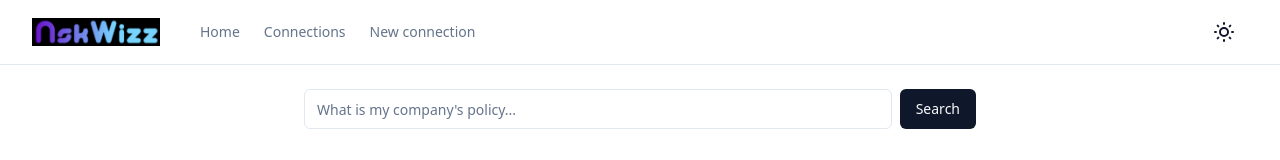
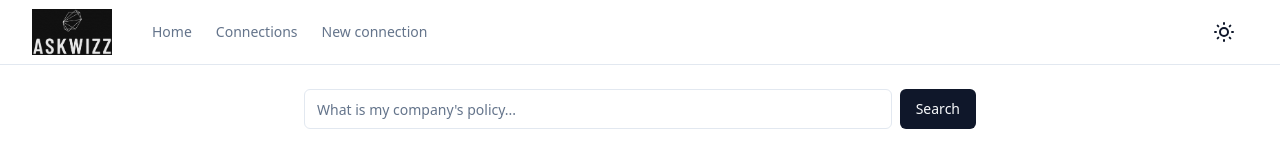
Before and after one commit to askwizz/askwizz, a Next.js app in the folder ui/: page / in a window 1280 px wide. Shown: the top 160 px of the page. Built offline with nearby package versions, Linux system fonts and the light colour scheme; no server answers.

Commit message:
feat: add new logo

```diff
--- a/ui/components/icons.tsx
+++ b/ui/components/icons.tsx
@@ -37,7 +37,9 @@ export const Icons = {
       ></path>
     </svg>
   ),
-  askWizzLogo: () => <Image src="/logo.png" alt="me" width="128" height="64" />,
+  askWizzLogo: () => (
+    <Image src="/logo2.png" alt="me" width="80" height="100" />
+  ),
   confluence: (props: LucideProps) => (
     <svg viewBox="0 0 32 32" {...props}>
       <path
```
Also changed, not shown: ui/public/logo2.png (added).
